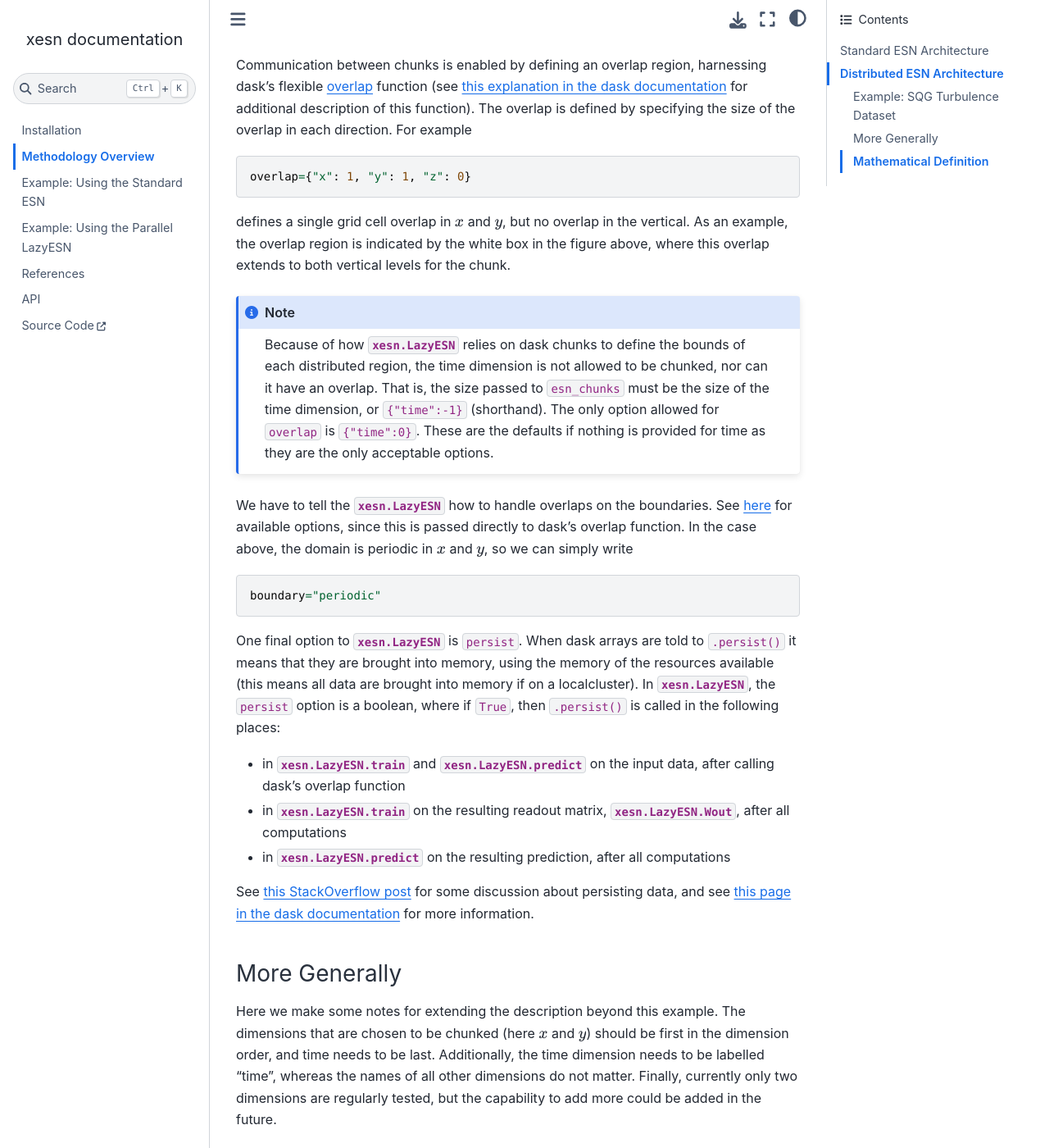
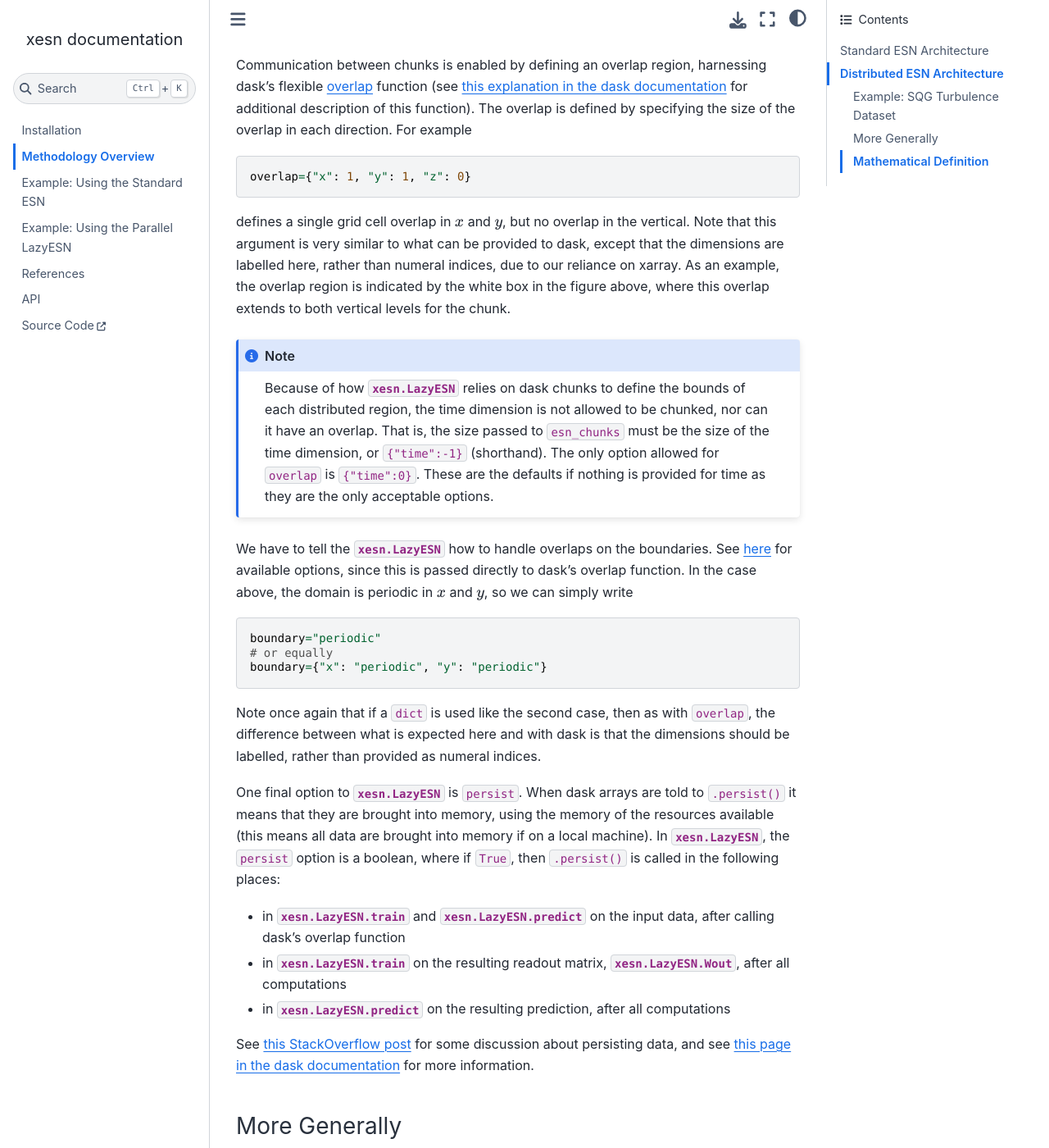
Before and after one commit to timothyas/xesn, a Sphinx documentation site: the page built from docs/methods.rst, in a window 1280 px wide and 1400 px high, scrolled down 4876 px. Shown: the whole window at 82% size. Built offline with Sphinx 7.4.7 and the Sphinx Book theme 1.1.4, drawn with Linux system fonts in a browser that asks for light colours; cross-references to code outside the pages are shown as plain code; some of the changed text lies outside the part shown.

Commit message:
some little details

```diff
--- a/docs/methods.rst
+++ b/docs/methods.rst
@@ -67,11 +67,12 @@
 .. math::
    \mathbf{b} = \sigma_b\hat{\mathbf{b}}
 
-where :math:`\rho, \sigma, \sigma_b` are scaling factors, :math:`f(\cdot),
-g(\cdot)` are normalization factors, :math:`\hat{\mathbf{W}},
-\hat{\mathbf{W}}_\text{in}` are randomly generated matrices, and
+where :math:`\rho`, :math:`\sigma`, and :math:`\sigma_b` are scaling factors,
+:math:`f(\cdot)` and :math:`g(\cdot)` are normalization factors,
+:math:`\hat{\mathbf{W}}` and :math:`\hat{\mathbf{W}}_\text{in}` are randomly generated matrices,
+and
 :math:`\hat{\mathbf{b}}` is a randomly generated vector.
-Each of these components can be selected by the user via the
+Each of these components can be specified by the user via the
 ``adjacency_kwargs``,
 ``input_kwargs``, and
 ``bias_kwargs``
@@ -207,8 +208,9 @@
 -------------------------------
 
 We describe the parallelization strategy based on the dataset used by
-:cite:t:`smith_temporal_2023`, which was generated by a model for
-Surface Quasi-Geostrophic turbulence.
+:cite:t:`smith_temporal_2023`, which was generated by
+`this model, written by Jeff Whitaker <https://github.com/jswhit/sqgturb>`_,
+for Surface Quasi-Geostrophic turbulence.
 For the purposes of this discussion, all that matters is the size of the
 dataset, which is illustrated below, and more details can be found in Section 2
 of :cite:t:`smith_temporal_2023`.
@@ -256,6 +258,9 @@
 
 defines a single grid cell overlap in :math:`x` and :math:`y`, but no overlap in
 the vertical.
+Note that this argument is very similar to what can be provided to dask, except
+that the dimensions are labelled here, rather than numeral indices,
+due to our reliance on xarray.
 As an example, the overlap region is indicated by the white box in the figure
 above, where this overlap extends to both vertical levels for the chunk.
 
@@ -279,11 +284,17 @@
 .. code-block:: python
 
    boundary="periodic"
+   # or equally
+   boundary={"x": "periodic", "y": "periodic"}
+
+Note once again that if a ``dict`` is used like the second case, then as with
+``overlap``, the difference between what is expected here and with dask is that
+the dimensions should be labelled, rather than provided as numeral indices.
 
 One final option to :class:`xesn.LazyESN` is ``persist``. When dask arrays are
 told to ``.persist()`` it means that they are brought into memory, using the
 memory of the resources available (this means all data are brought into memory
-if on a localcluster).
+if on a local machine).
 In :class:`xesn.LazyESN`, the ``persist`` option is a boolean, where if
 ``True``, then ``.persist()`` is called in the following places:
 
```
Also changed, not shown: other parts of docs/methods.rst (+1 -1 lines), docs/example_esn_usage.ipynb, docs/example_lazy_usage.ipynb.
